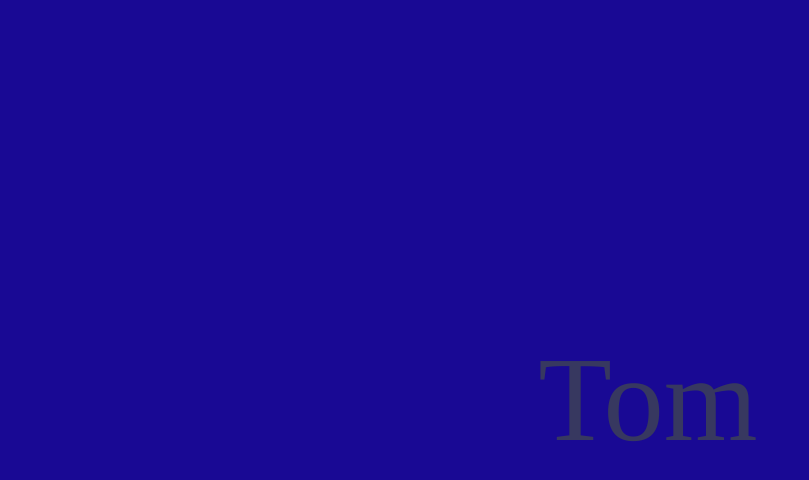
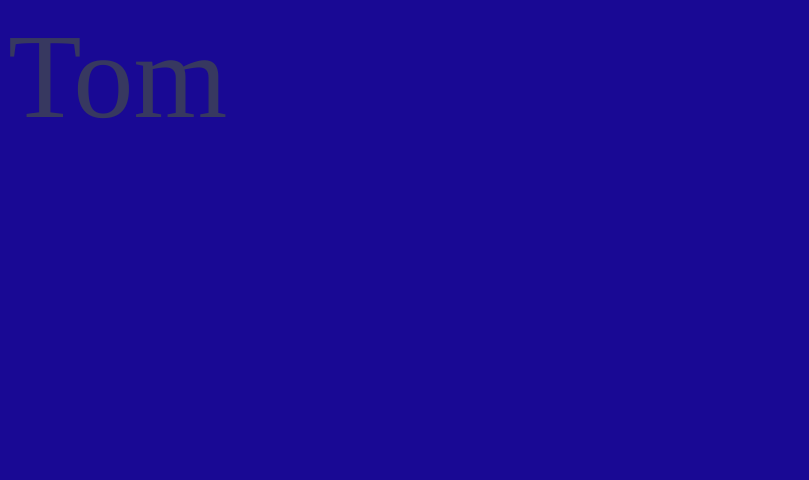
Before and after one commit to joaoalvesmarrucho/stylingnames, a plain HTML site: page index.html in a window 1280 px wide. Shown: the whole page, without its empty margins (0-809 px from the left). Drawn offline with Linux system fonts and the light colour scheme.

Commit message:
Update index.html

```diff
--- a/index.html
+++ b/index.html
@@ -2,17 +2,6 @@
 <html>
 <head>
 <title>Person to Type</title>
-<style>
-div {
-  position:fixed;
-  width: 100vw;
-  height: auto;
-  text-align: center;
-  top:50vh;
-  transform:translateY(-50%);
-}
-
-</style>
 </head>
 
 <body>
```
